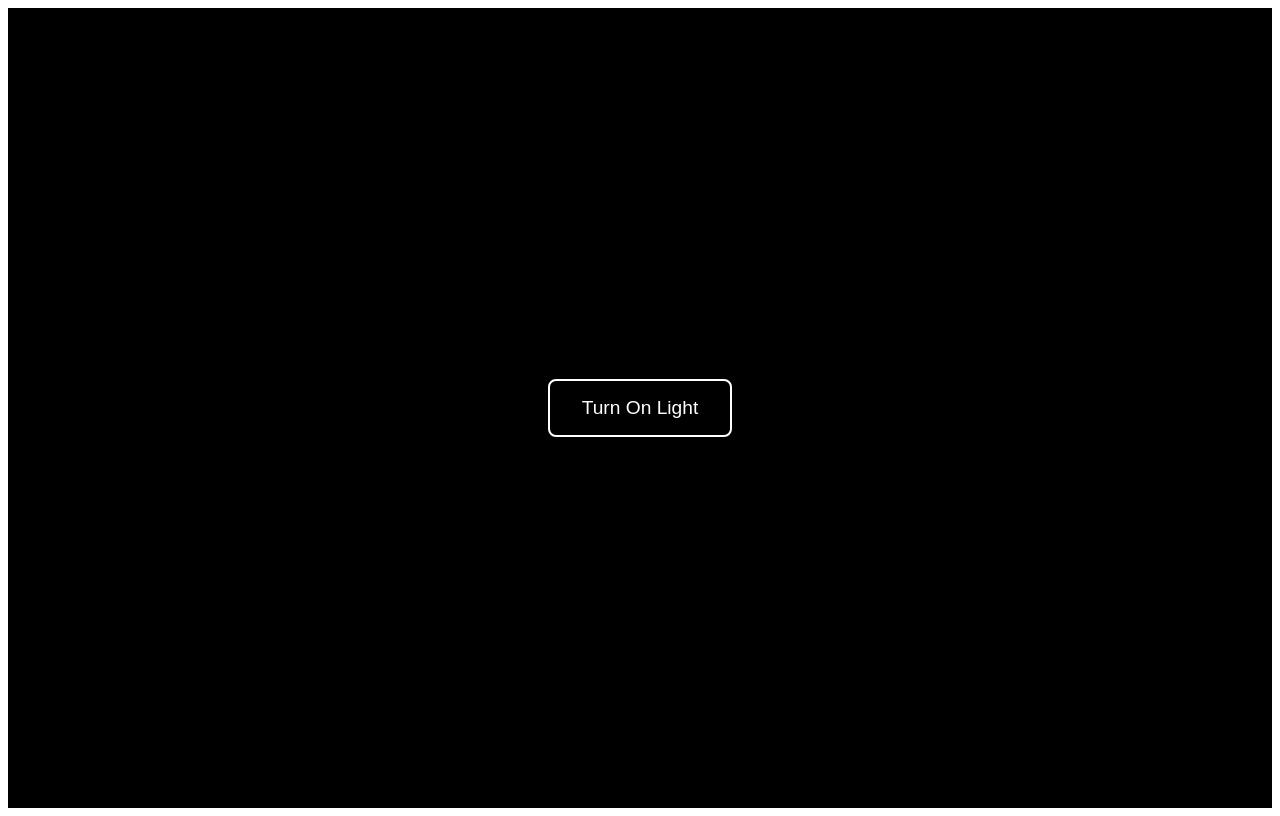
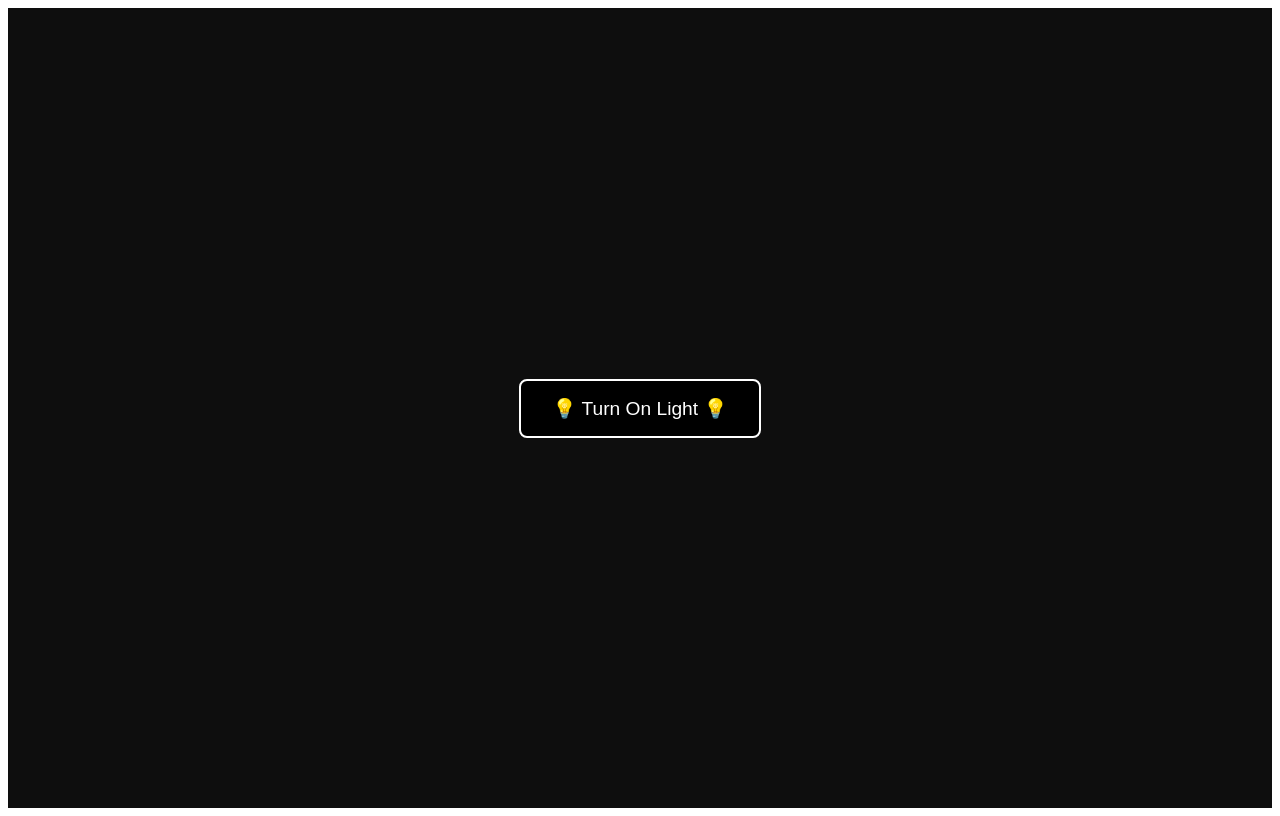
Before and after one commit to danhahn/hahnster, a SvelteKit app: page /light in a window 1280 px wide. Built offline with nearby package versions, Linux system fonts and the light colour scheme.

Commit message:
Update light page styling and title

```diff
--- a/src/routes/(single)/light/+page.svelte
+++ b/src/routes/(single)/light/+page.svelte
@@ -12,15 +12,19 @@
 	}
 </script>
 
+<svelte:head>
+	<title>💡 Light 💡 | hahnster.com</title>
+</svelte:head>
+
 <div class="light" class:on>
 	<button on:click={() => (on = !on)}
-		>Turn
+		>💡 Turn
 		{#if on}
 			Off
 		{:else}
 			On
 		{/if}
-		Light</button
+		Light 💡</button
 	>
 </div>
 
@@ -29,8 +33,8 @@
 		height: 100vh;
 		display: grid;
 		place-items: center;
-		background: #000;
-		transition: all 1.3s ease-in-out;
+		background: #0e0e0e;
+		transition: all 0.1s ease-in-out;
 	}
 
 	.light.on {
```
